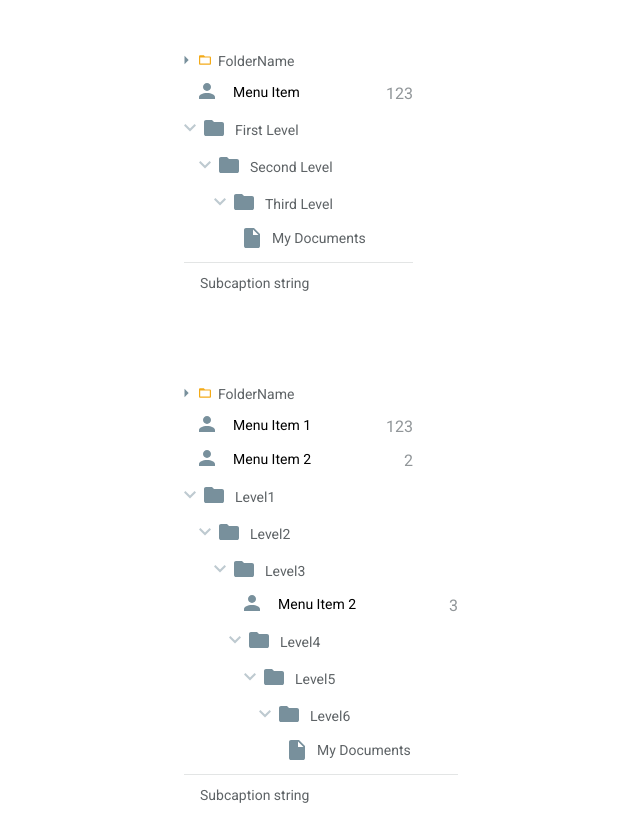
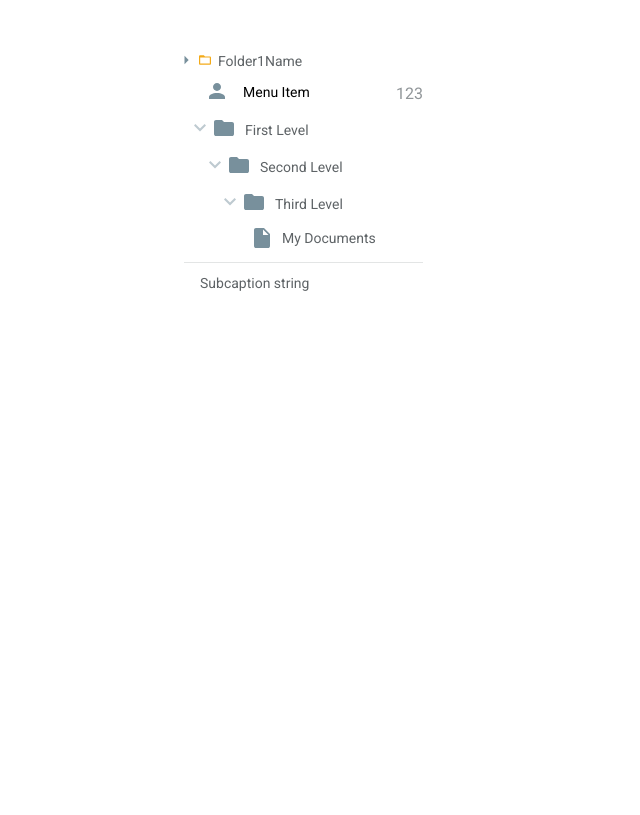
Before and after one commit to oleg-an/axes-pro, a Next.js app: page / in a window 1280 px wide. Shown: the whole page, without its empty margins (116-756 px from the left). Built offline with nearby package versions, Linux system fonts and the light colour scheme.

Commit message:
folder divided on two components

```diff
--- /dev/null
+++ b/components/folder-props.model.ts
@@ -0,0 +1,5 @@
+import React from 'react';
+
+export interface FolderProps extends React.HTMLAttributes<HTMLElement> {
+    title: string;
+}
--- a/components/folder/Folder.tsx
+++ /dev/null
@@ -1,69 +0,0 @@
-import React, {useEffect, useRef, useState} from 'react';
-import style from './Folder.module.css';
-import ArrowImage from '../../public/arrow.svg';
-import ToggleImage from '../../public/toggle.svg';
-
-import Folder1Image from '../../public/folder1.svg';
-import Folder2Image from '../../public/folder2.svg';
-import Image from 'next/image'
-
-interface Props extends React.HTMLAttributes<HTMLElement> {
-    title: string;
-}
-
-const getToggleIcon = (isRootFolder: boolean, childrenShown: boolean) => {
-    if (isRootFolder) {
-        return <div className={style.arrowIcon}>
-            <div style={{transform: childrenShown ? 'rotate(0)' : 'rotate(270deg)'}}>
-                <Image alt="" src={ArrowImage}/>
-            </div>
-        </div>;
-    }
-    return <div className={style.toggleIcon}>
-        <div style={{transform: childrenShown ? 'rotate(0)' : 'rotate(270deg)'}}>
-            <Image alt="" src={ToggleImage}/>
-        </div>
-    </div>;
-}
-
-const getFolderIcon = (isRootFolder: boolean) => {
-    if (isRootFolder) {
-        return <div className={style.folder1Icon}>
-            <Image alt="" src={Folder1Image}/>
-        </div>;
-    }
-    return <div className={style.folder2Icon}>
-        <Image alt="" src={Folder2Image}/>
-    </div>;
-}
-
-export const Folder = ({...props}: Props) => {
-    const [childrenShown, setChildrenShown] = useState(true);
-    const [isRootFolder, setIsRootFolder] = useState(true);
-    const hasChildren = !!React.Children.count(props.children);
-    const ref = useRef<HTMLDivElement>();
-
-    useEffect(() => {
-        setIsRootFolder(!ref.current?.parentElement?.classList.contains(style.children));
-    }, []);
-
-    // @ts-ignore
-    return <div ref={ref} className={style.folder}>
-        {hasChildren && <div onClick={() => setChildrenShown(x => !x)}>
-            {getToggleIcon(isRootFolder, childrenShown)}
-        </div>}
-        <div>
-            <div className={style.titleBlock} onClick={() => setChildrenShown(x => !x)}>
-                {getFolderIcon(isRootFolder)}
-                <div className={style.title}>{props.title}</div>
-            </div>
-            {childrenShown && <div style={{paddingLeft: isRootFolder ? '0' : '10px'}}>
-                {React.Children.map(props.children as any, (child) => {
-                    return (<div className={style.children}>
-                        {child}
-                    </div>);
-                })}
-            </div>}
-        </div>
-    </div>
-};
--- /dev/null
+++ b/components/folder1/Folder1.module.css
@@ -0,0 +1,30 @@
+.folder {
+    user-select: none;
+    display: inline-flex;
+}
+
+.title {
+    font-size: 14px;
+    color: #5E6366;
+    white-space: nowrap;
+}
+
+.titleBlock {
+    cursor: pointer;
+    display: inline-flex;
+    align-items: center;
+}
+
+.children {
+    margin-top: 14px;
+}
+
+.arrowIcon {
+    cursor: pointer;
+    padding-right: 10px;
+}
+
+.folder1Icon {
+    margin-right: 7px;
+    margin-top: -3px;
+}
--- /dev/null
+++ b/components/folder1/Folder1.tsx
@@ -0,0 +1,37 @@
+import React, {useState} from 'react';
+import style from './Folder1.module.css';
+import ArrowImage from '../../public/arrow.svg';
+
+import Folder1Image from '../../public/folder1.svg';
+import Image from 'next/image'
+import {FolderProps} from '../folder-props.model';
+
+export const Folder1 = ({...props}: FolderProps) => {
+    const [childrenShown, setChildrenShown] = useState(true);
+    const hasChildren = !!React.Children.count(props.children);
+
+    return <div className={style.folder}>
+        {hasChildren && <div onClick={() => setChildrenShown(x => !x)}>
+            <div className={style.arrowIcon}>
+                <div style={{transform: childrenShown ? 'rotate(0)' : 'rotate(270deg)'}}>
+                    <Image alt="" src={ArrowImage}/>
+                </div>
+            </div>
+        </div>}
+        <div>
+            <div className={style.titleBlock} onClick={() => setChildrenShown(x => !x)}>
+                <div className={style.folder1Icon}>
+                    <Image alt="" src={Folder1Image}/>
+                </div>
+                <div className={style.title}>{props.title}</div>
+            </div>
+            {childrenShown && <div style={{paddingLeft: '10px'}}>
+                {React.Children.map(props.children as any, (child) => {
+                    return (<div className={style.children}>
+                        {child}
+                    </div>);
+                })}
+            </div>}
+        </div>
+    </div>
+};
--- a/components/folder/Folder.module.css
+++ b/components/folder2/Folder2.module.css
@@ -19,16 +19,6 @@
     margin-top: 14px;
 }
 
-.arrowIcon {
-    cursor: pointer;
-    padding-right: 10px;
-}
-
-.folder1Icon {
-    margin-right: 7px;
-    margin-top: -3px;
-}
-
 .folder2Icon {
     margin-right: 11px;
 }
--- /dev/null
+++ b/components/folder2/Folder2.tsx
@@ -0,0 +1,37 @@
+import React, {useState} from 'react';
+import style from './Folder2.module.css';
+import ToggleImage from '../../public/toggle.svg';
+
+import Folder2Image from '../../public/folder2.svg';
+import Image from 'next/image'
+import {FolderProps} from '../folder-props.model';
+
+export const Folder2 = ({...props}: FolderProps) => {
+    const [childrenShown, setChildrenShown] = useState(true);
+    const hasChildren = !!React.Children.count(props.children);
+
+    return <div className={style.folder}>
+        {hasChildren && <div onClick={() => setChildrenShown(x => !x)}>
+            <div className={style.toggleIcon}>
+                <div style={{transform: childrenShown ? 'rotate(0)' : 'rotate(270deg)'}}>
+                    <Image alt="" src={ToggleImage}/>
+                </div>
+            </div>
+        </div>}
+        <div>
+            <div className={style.titleBlock} onClick={() => setChildrenShown(x => !x)}>
+                <div className={style.folder2Icon}>
+                    <Image alt="" src={Folder2Image}/>
+                </div>
+                <div className={style.title}>{props.title}</div>
+            </div>
+            {childrenShown && <div style={{paddingLeft: '10px'}}>
+                {React.Children.map(props.children as any, (child) => {
+                    return (<div className={style.children}>
+                        {child}
+                    </div>);
+                })}
+            </div>}
+        </div>
+    </div>
+};
--- a/components/index.ts
+++ b/components/index.ts
@@ -1,3 +1,4 @@
 export * from './file/File';
-export * from './folder/Folder';
+export * from './folder1/Folder1';
+export * from './folder2/Folder2';
 export * from './element/Element';
--- a/pages/index.tsx
+++ b/pages/index.tsx
@@ -1,48 +1,26 @@
 import styles from '../styles/Home.module.css'
-import {Folder, File, Element} from '../components';
+import {Folder1, Folder2, File, Element} from '../components';
 
 export default function Home() {
     return (
         <div className={styles.container}>
            <div>
                <div className={styles.tree}>
-                   <Folder title="FolderName">
+                   <Folder1 title="Folder1Name">
                        <Element title="Menu Item" value={123}/>
-                       <Folder title="First Level">
-                           <Folder title="Second Level">
-                               <Folder title="Third Level">
+                       <Folder2 title="First Level">
+                           <Folder2 title="Second Level">
+                               <Folder2 title="Third Level">
                                    <File title="My Documents"/>
-                               </Folder>
-                           </Folder>
-                       </Folder>
-                   </Folder>
+                               </Folder2>
+                           </Folder2>
+                       </Folder2>
+                   </Folder1>
                    <div className={styles.line}/>
                    <div className={styles.subCaption}>Subcaption string</div>
                </div>
            </div>
 
-            <div className={styles.tree + ' ' + styles.rightBlock}>
-                <Folder title="FolderName">
-                    <Element title="Menu Item 1" value={123}/>
-                    <Element title="Menu Item 2" value={2}/>
-                    <Folder title="Level1">
-                        <Folder title="Level2">
-                            <Folder title="Level3">
-                                <Element title="Menu Item 2" value={3}/>
-                                <Folder title="Level4">
-                                    <Folder title="Level5">
-                                        <Folder title="Level6">
-                                            <File title="My Documents"/>
-                                        </Folder>
-                                    </Folder>
-                                </Folder>
-                            </Folder>
-                        </Folder>
-                    </Folder>
-                </Folder>
-                <div className={styles.line}/>
-                <div className={styles.subCaption}>Subcaption string</div>
-            </div>
         </div>
     )
 }
```
